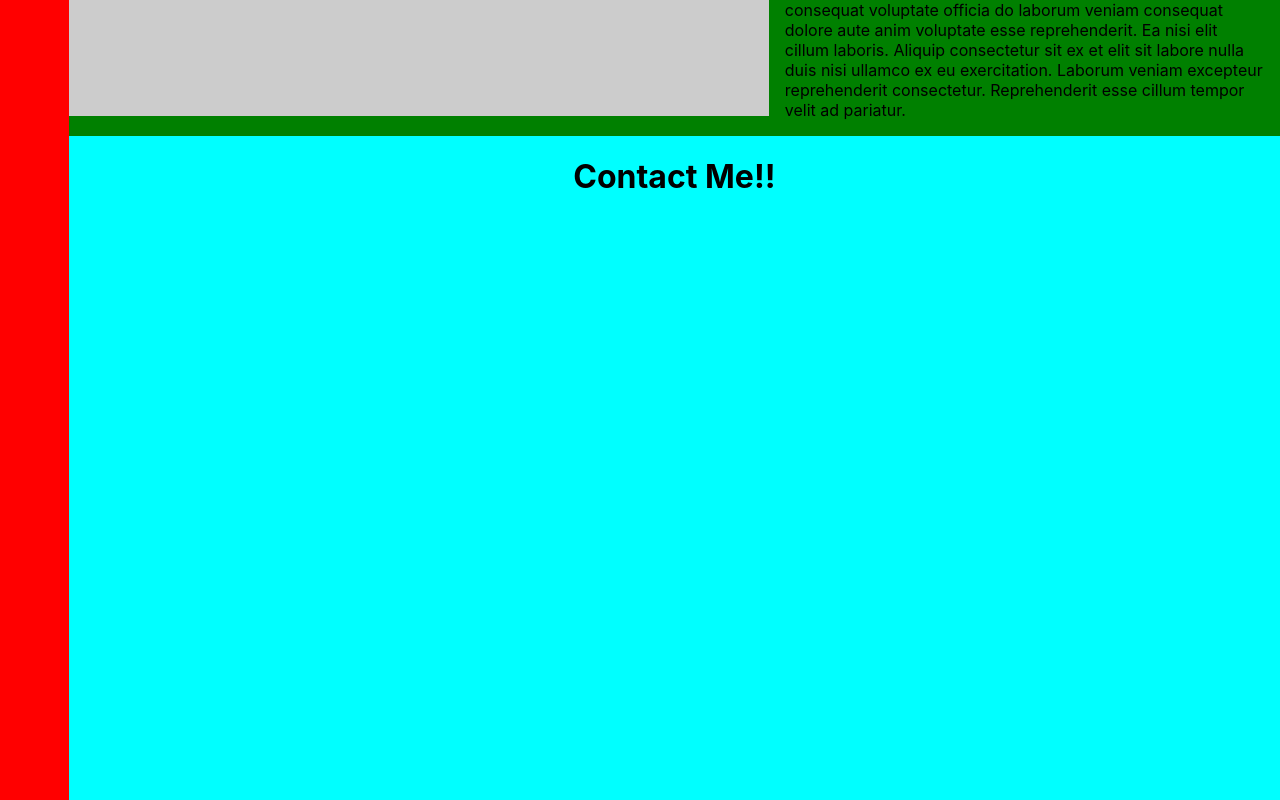
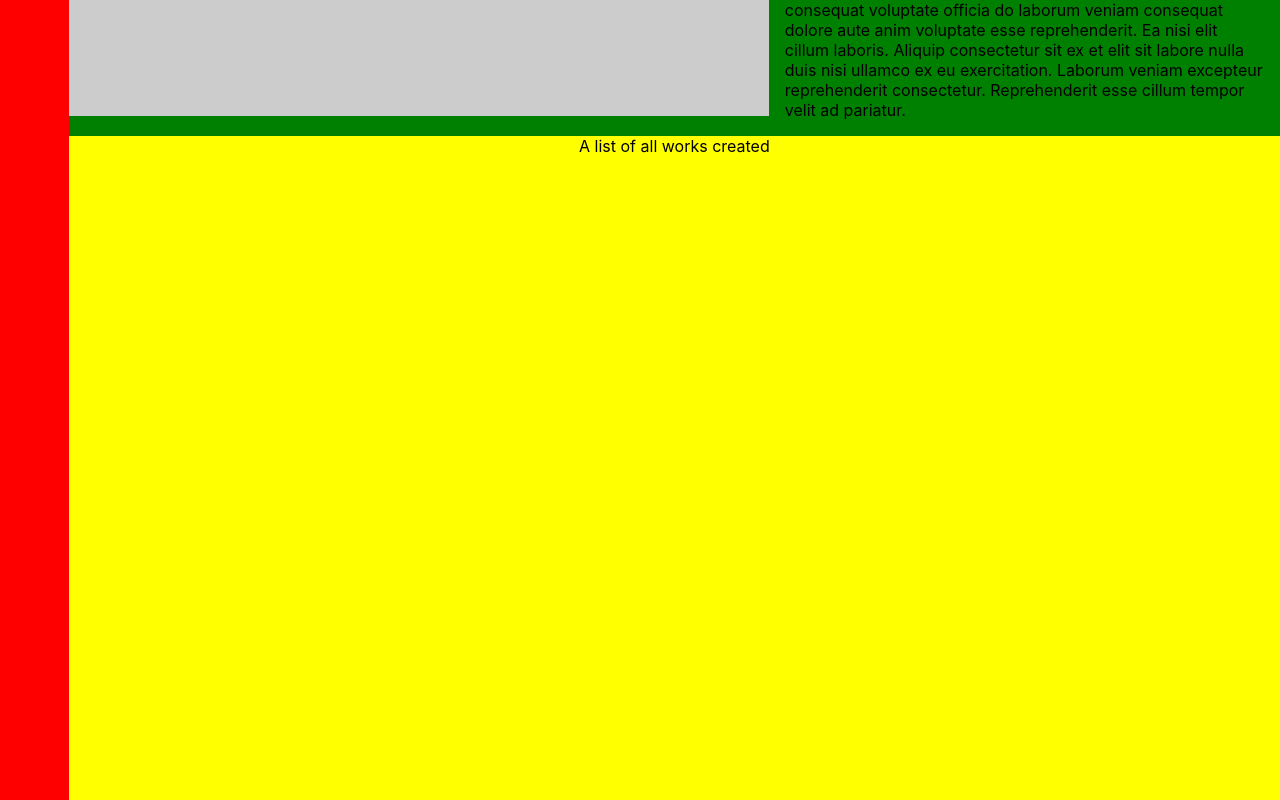
Before and after one commit to etacalpha/portfolioV2, a React (Create React App) app: page / in a window 1280 px wide. Shown: the part 1700-2500 px from the top of the page. Built offline with nearby package versions, Linux system fonts and the light colour scheme.

Commit message:
added portfolio page, all pages present

```diff
--- a/src/App.css
+++ b/src/App.css
@@ -4,6 +4,7 @@
   padding: 0;
   margin: 0;
 }
+
 main {
   margin-left: 4.3em;
   height: 100%;
--- a/src/App.jsx
+++ b/src/App.jsx
@@ -2,6 +2,7 @@ import React, { Component } from "react";
 
 import Index from "./Components/Index/index";
 import Nav from "./Components/Nav/nav";
+import Portfolio from "./Components/Portfolio/portfolio";
 import About from "./Components/About/about";
 import Contact from "./Components/Contact/contact";
 
@@ -20,6 +21,7 @@ class App extends Component {
         <main>
           <Index />
           <About />
+          <Portfolio />
           <Contact />
         </main>
       </div>
--- /dev/null
+++ b/src/Components/Portfolio/portfolio.css
@@ -0,0 +1,8 @@
+.portfolio {
+  display: flex;
+  margin: auto;
+  align-content: center;
+  justify-content: center;
+  background-color: yellow;
+  min-height: 100vh;
+}
--- /dev/null
+++ b/src/Components/Portfolio/portfolio.jsx
@@ -0,0 +1,8 @@
+import React from "react";
+
+import "./portfolio.css";
+
+function Portfolio() {
+  return <main className="portfolio">A list of all works created </main>;
+}
+export default Portfolio;
```
